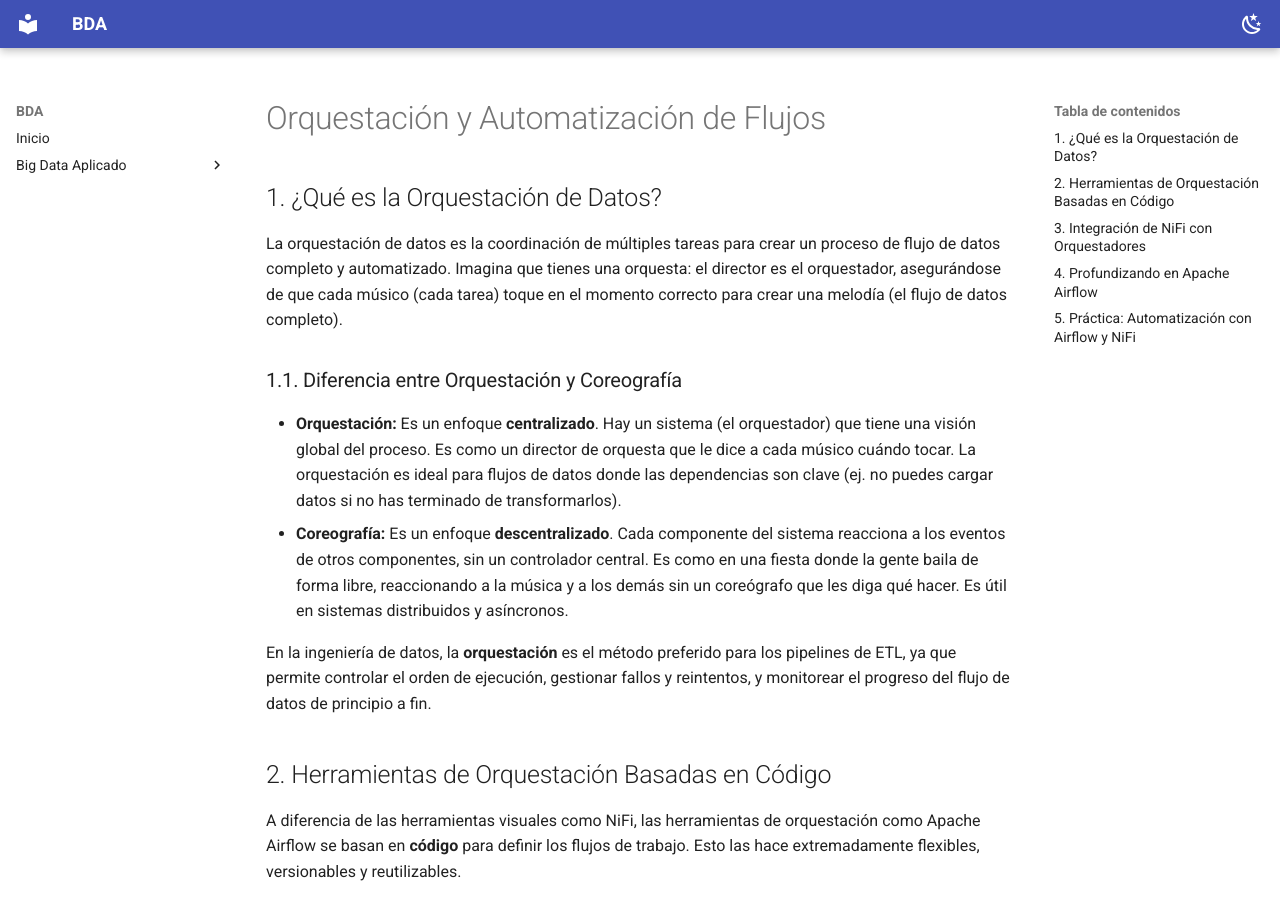
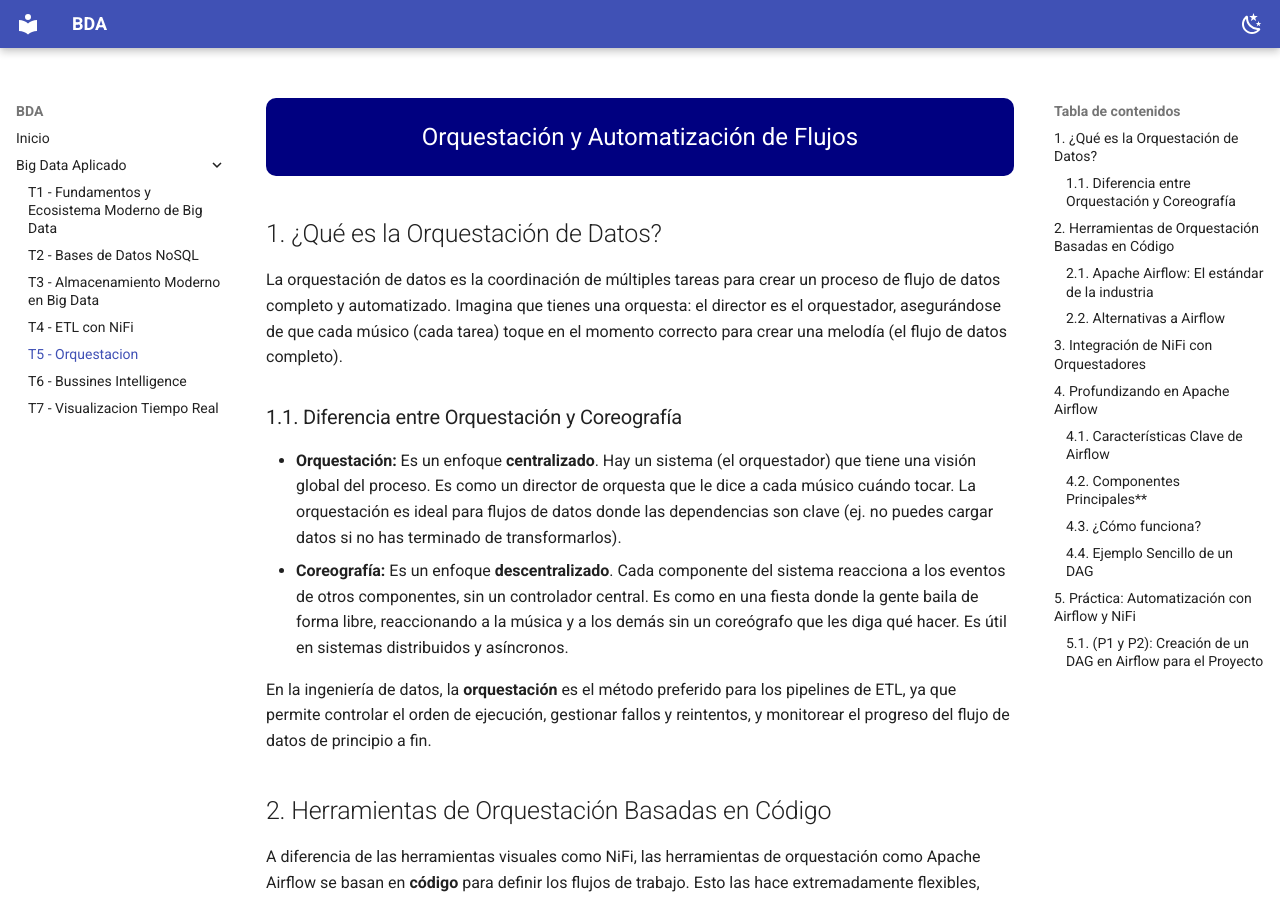
Before and after one commit to luisgarciabonifaz/BDA, an MkDocs documentation site: the page built from docs/T_05_Orquestacion/Orquestacion_Flujos.md, in a window 1280 px wide and 900 px high. Built offline with MkDocs 1.6.1 and Material for MkDocs 9.7.7, drawn with Linux system fonts in a browser that asks for light colours.

Commit message:
Revisado tema 4

```diff
--- a/docs/T_04_NIFI/ETL_NiFi.md
+++ b/docs/T_04_NIFI/ETL_NiFi.md
@@ -333,22 +333,20 @@
 
 ## 5. Práctica: Construyendo los Pipelines del Proyecto
 
-Estas prácticas son la culminación del curso, donde pondrás en uso todo lo aprendido.
-
-### (Proyecto1): Pipeline de Datos de Sensores
+### 5.1 Practica 1: Pipeline de Datos de Sensores
 
 Construiremos un flujo de datos en NiFi que automatizará la ingesta y el procesamiento de los datos de nuestros sensores IoT.
 
 1. **Ingesta (`ListenHTTP`):** El flujo comenzará con un procesador `ListenHTTP` que actuará como un "escuchador". FIWARE enviará las notificaciones de los sensores a este punto final, y cada notificación se convertirá en un `FlowFile`.
 2. **Extracción de Datos (`JoltTransformJSON`):** Usaremos un procesador `JoltTransformJSON` para transformar el complejo cuerpo de la notificación de FIWARE y extraer solo los valores de los sensores que nos interesan (temperatura, humedad, etc.).
 3. **Cálculo de Agregados (`AttributesToJSON` y `PutDatabaseRecord`):** Agregaremos procesadores para calcular los valores diarios agregados (máximo, mínimo, promedio). Los datos se agruparán por día y se calcularán los valores.
-4. **Carga en el Data Lake (`PutFile`):** El resultado del cálculo se guardará en el Data Lake, probablemente en un formato optimizado para el análisis como **Parquet** que usaremos en un módulo posterior.
+4. **Carga en el Data Lake (`PutFile`):** El resultado del cálculo se guardará en el Data Lake, probablemente en un formato optimizado para el análisis como **Parquet**.
 
 
-### (P2): Pipeline de Datos Históricos
+### 5.2. Practica 2: Pipeline de Datos Academicos Históricos.
 
-En este pipeline, procesaremos y cargaremos los datos de un conjunto histórico para alimentar un **Data Warehouse**.
+En este pipeline, procesaremos y cargaremos los datos de un conjunto histórico para alimentar el **Data Warehouse** con los datos académicos.
 
 1. **Lectura de Datos (`GetFile`):** El flujo se iniciará con un procesador `GetFile` que leerá los ficheros CSV limpios de nuestro sistema de archivos.
 2. **Uniones y Transformaciones:** Usaremos procesadores como `ReplaceText` y `RouteOnAttribute` para limpiar y transformar los datos. Luego, se usarán procesadores para realizar **uniones (joins)** de tablas y construir las **tablas de hechos y dimensiones** de nuestro modelo de datos.
-3. **Carga en el Data Warehouse (`PutDatabaseRecord`):** Finalmente, los datos procesados se cargarán en las tablas finales del Data Warehouse, dejándolos listos para su análisis y visualización en el módulo siguiente.
+3. **Carga en el Data Warehouse (`PutDatabaseRecord`):** Finalmente, los datos procesados se cargarán en las tablas finales del Data Warehouse, dejándolos listos para su análisis y visualización en el módulo de BI.
--- a/docs/T_05_Orquestacion/Orquestacion_Automatizacion_Flujos.md
+++ b/docs/T_05_Orquestacion/Orquestacion_Flujos.md
@@ -1,4 +1,7 @@
-# Orquestación y Automatización de Flujos
+<div class="titulo">
+   Orquestación y Automatización de Flujos
+</div>
+#
 
 ## 1. ¿Qué es la Orquestación de Datos?
 
@@ -24,12 +27,10 @@
 
 - **DAG (Directed Acyclic Graph):** Es el corazón de Airflow. Un DAG es un **grafo acíclico dirigido** que representa el flujo de trabajo. "Dirigido" significa que las tareas tienen un orden específico (A → B → C), y "acíclico" significa que no hay bucles (una tarea no puede volver a una tarea anterior). Cada nodo del grafo es una tarea, y las flechas indican las dependencias.
 - **Operadores (Operators):** Son las piezas de código que definen lo que una tarea debe hacer. Cada operador representa una tarea atómica. Ejemplos comunes incluyen:
-  - `BashOperator`: Ejecuta un comando de shell.
-  - `PythonOperator`: Ejecuta una función de Python.
-  - `SimpleHttpOperator`: Envía una petición HTTP.
+    - `BashOperator`: Ejecuta un comando de shell.
+    - `PythonOperator`: Ejecuta una función de Python.
+    - `SimpleHttpOperator`: Envía una petición HTTP.
 - **Tareas (Tasks):** Una instancia de un `Operador` dentro de un `DAG`.
-
-
 
 ### 2.2. Alternativas a Airflow
 
--- a/mkdocs.yml
+++ b/mkdocs.yml
@@ -49,7 +49,7 @@
   - pymdownx.blocks.html
   - toc:
 #      permalink: true
-      toc_depth: 2
+      toc_depth: 3
 
 copyright: "<a href='https://creativecommons.org/licenses/by/4.0/' target='_blank'>CC BY-NC-SA 4.0 (Reconeixement - NoComercial - CompartirIgual) © Luis Garcia Bonifaz</a>."
 
@@ -65,6 +65,6 @@
     - 'T2 - Bases de Datos NoSQL': T_02_NoSQL/BD_NoSQL.md
     - 'T3 - Almacenamiento Moderno en Big Data': T_03_Almacenamiento_Moderno/Almacenamiento_Moderno_BigData.md
     - 'T4 - ETL con NiFi': T_04_NIFI/ETL_NiFi.md
-    - 'T5 - Orquestacion': T_05_Orquestacion
+    - 'T5 - Orquestacion': T_05_Orquestacion/Orquestacion_Flujos.md
     - 'T6 - Bussines Intelligence': T_06_Bussines_intelligence/BI_Visualizacion_Power_BI.md
     - 'T7 - Visualizacion Tiempo Real': T_07_Visualizacion_Tiempo_Real/Visualizacion_Tiempo_Real.md
```
Also changed, not shown: other parts of docs/T_04_NIFI/ETL_NiFi.md (+2 -2 lines), docs/index.md (+4 -3 lines).
